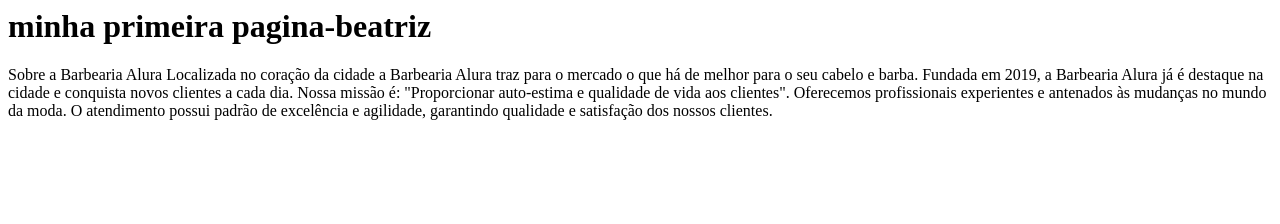
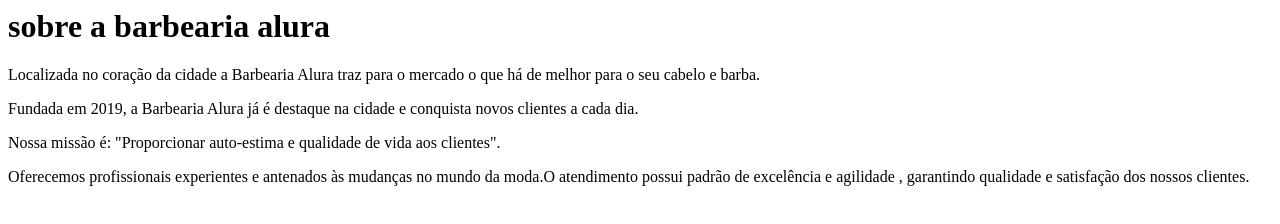
Before and after one commit to BeatrizVitoriasc/-aula2807, a plain HTML site: page index.html in a window 1280 px wide. Drawn offline with Linux system fonts and the light colour scheme.

Commit message:
adicionei o <h1> e <p>

```diff
--- a/index.html
+++ b/index.html
@@ -1,8 +1,9 @@
-<h1>minha primeira pagina-beatriz </h1>
-Sobre a Barbearia Alura
-
-Localizada no coração da cidade a Barbearia Alura traz para o mercado o que há de melhor para o seu cabelo e barba. Fundada em 2019, a Barbearia Alura já é destaque na cidade e conquista novos clientes a cada dia.
-
-Nossa missão é: "Proporcionar auto-estima e qualidade de vida aos clientes".
-
-Oferecemos profissionais experientes e antenados às mudanças no mundo da moda. O atendimento possui padrão de excelência e agilidade, garantindo qualidade e satisfação dos nossos clientes.
+<h1>sobre a barbearia alura</h1>
+<p>Localizada no coração da cidade a Barbearia Alura traz para o mercado o que há de melhor para o
+seu cabelo e barba.</p>
+ <p>Fundada em 2019, a Barbearia Alura já é destaque na cidade e conquista novos
+ clientes a cada dia.</p>
+<p>Nossa missão é: "Proporcionar auto-estima e qualidade de vida aos clientes".<p/>
+<p>Oferecemos profissionais experientes e antenados às mudanças no mundo da moda.O atendimento
+possui padrão de excelência e agilidade
+, garantindo qualidade e satisfação dos nossos clientes.</p>
```
